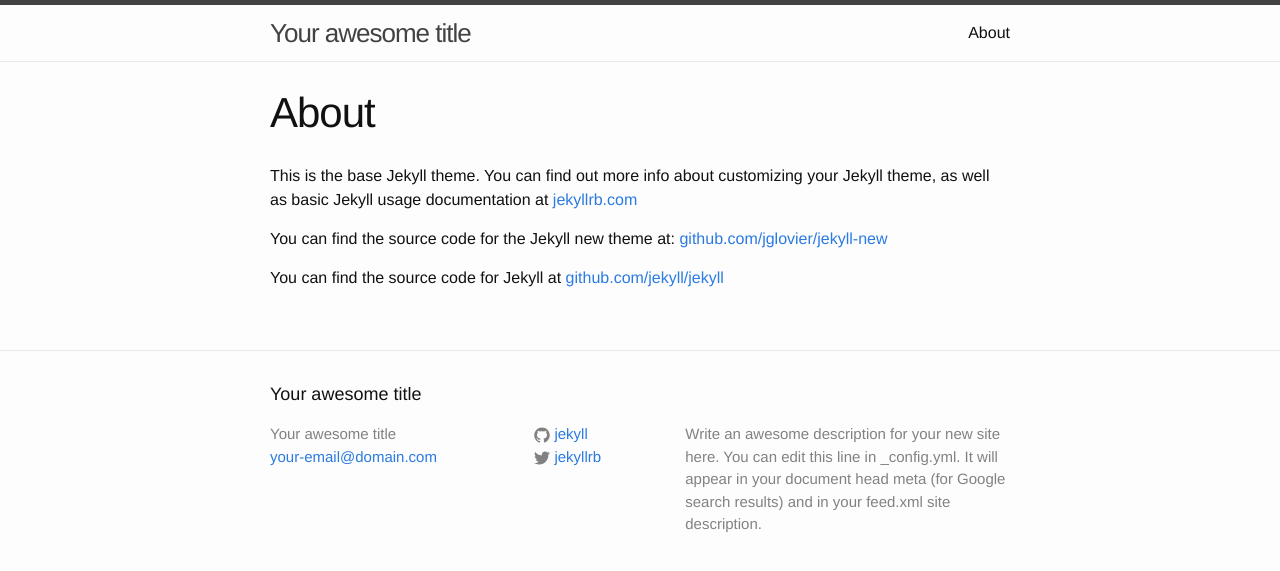
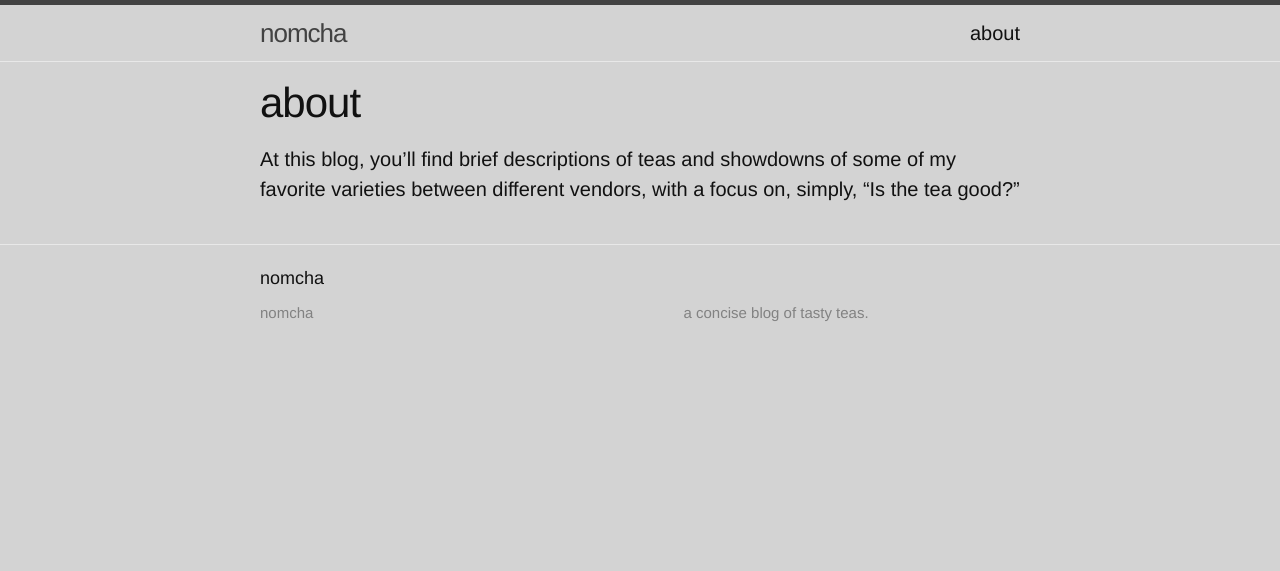
Before and after one commit to taylorkline/nomcha, a Jekyll site: the page built from about.md, in a window 1280 px wide. Shown: the top 571 px of the page. Built offline with Jekyll 4.4.1, drawn with Linux system fonts in a browser that asks for light colours; Markdown is read by kramdown in place of the engine named in the settings.

Commit message:
First post draft and layout changes.

```diff
--- a/TODO.txt
+++ b/TODO.txt
@@ -6,6 +6,10 @@ Set up a layout
 http://jekyllbootstrap.com/lessons/jekyll-introduction.html#toc_9
 Pages guide, with clean URLs by folders with an index.html:
 http://jekyllrb.com/docs/pages/
+
+Register an email address
+
+Theme footers to be italic and smaller.
 
 Display an index of my posts, perhaps sorted by Categories (first tastes and
 showdowns?)
@@ -20,4 +24,6 @@ top of every page
 Set "First Tastes:" in front of title based on layout "posts_tastes" or
 something similar
 
+Use real favicon generator and some icon pack to make a favicon
+
 Consider disabling date
--- a/_config.yml
+++ b/_config.yml
@@ -1,13 +1,10 @@
 # Site settings
-title: Your awesome title
-email: your-email@domain.com
+title: nomcha
+#email: tasty@nomcha.com
 description: > # this means to ignore newlines until "baseurl:"
-  Write an awesome description for your new site here. You can edit this
-  line in _config.yml. It will appear in your document head meta (for
-  Google search results) and in your feed.xml site description.
+   a concise blog of tasty teas.
+
 baseurl: "/nomcha" # the subpath of your site, e.g. /blog/
-twitter_username: jekyllrb
-github_username:  jekyll
 
 timezone: America/Chicago
 encoding: utf-8
--- a/_layouts/post.html
+++ b/_layouts/firsttaste.html
@@ -11,5 +11,4 @@ layout: default
   <article class="post-content">
     {{ content }}
   </article>
-
 </div>
--- a/about.md
+++ b/about.md
@@ -1,11 +1,7 @@
 ---
 layout: page
-title: About
+title: about
 permalink: /about/
 ---
 
-This is the base Jekyll theme. You can find out more info about customizing your Jekyll theme, as well as basic Jekyll usage documentation at [jekyllrb.com](http://jekyllrb.com/)
-
-You can find the source code for the Jekyll new theme at: [github.com/jglovier/jekyll-new](https://github.com/jglovier/jekyll-new)
-
-You can find the source code for Jekyll at [github.com/jekyll/jekyll](https://github.com/jekyll/jekyll)
+At this blog, you'll find brief descriptions of teas and showdowns of some of my favorite varieties between different vendors, with a focus on, simply, "Is the tea good?"
--- a/css/main.scss
+++ b/css/main.scss
@@ -7,15 +7,15 @@
 
 // Our variables
 $base-font-family: Helvetica, Arial, sans-serif;
-$base-font-size:   16px;
+$base-font-size:   20px;
 $small-font-size:  $base-font-size * 0.875;
 $base-line-height: 1.5;
 
-$spacing-unit:     30px;
+$spacing-unit:     20px;
 
 $text-color:       #111;
-$background-color: #fdfdfd;
-$brand-color:      #2a7ae2;
+$background-color: lightgrey;
+$brand-color:      brown;
 
 $grey-color:       #828282;
 $grey-color-light: lighten($grey-color, 40%);
```
Also changed, not shown: _posts/2015-06-01-lishan.md (+5 -3 lines), images/lishan/lishan tea thumb.jpg (deleted), 2 other files.
